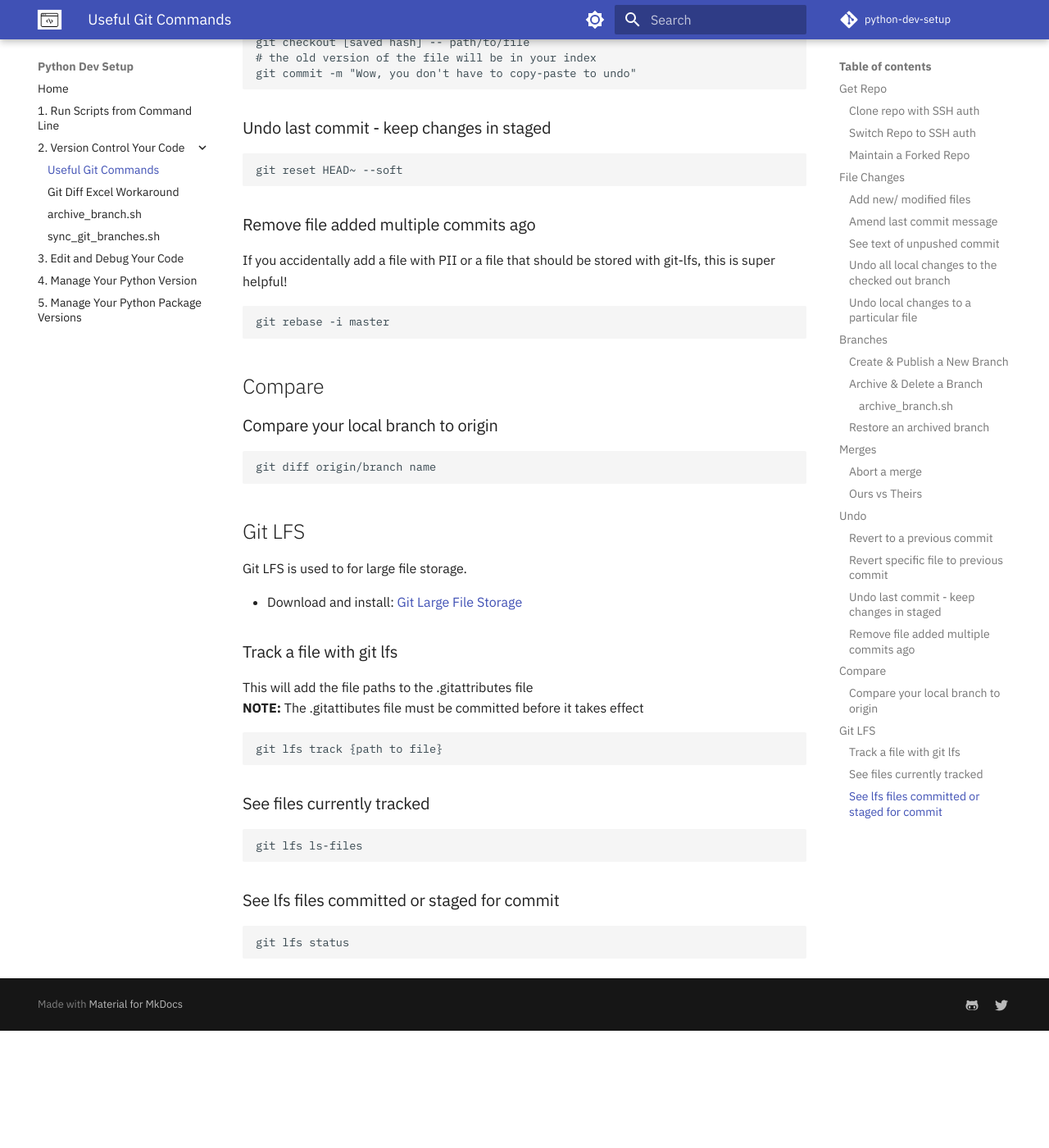
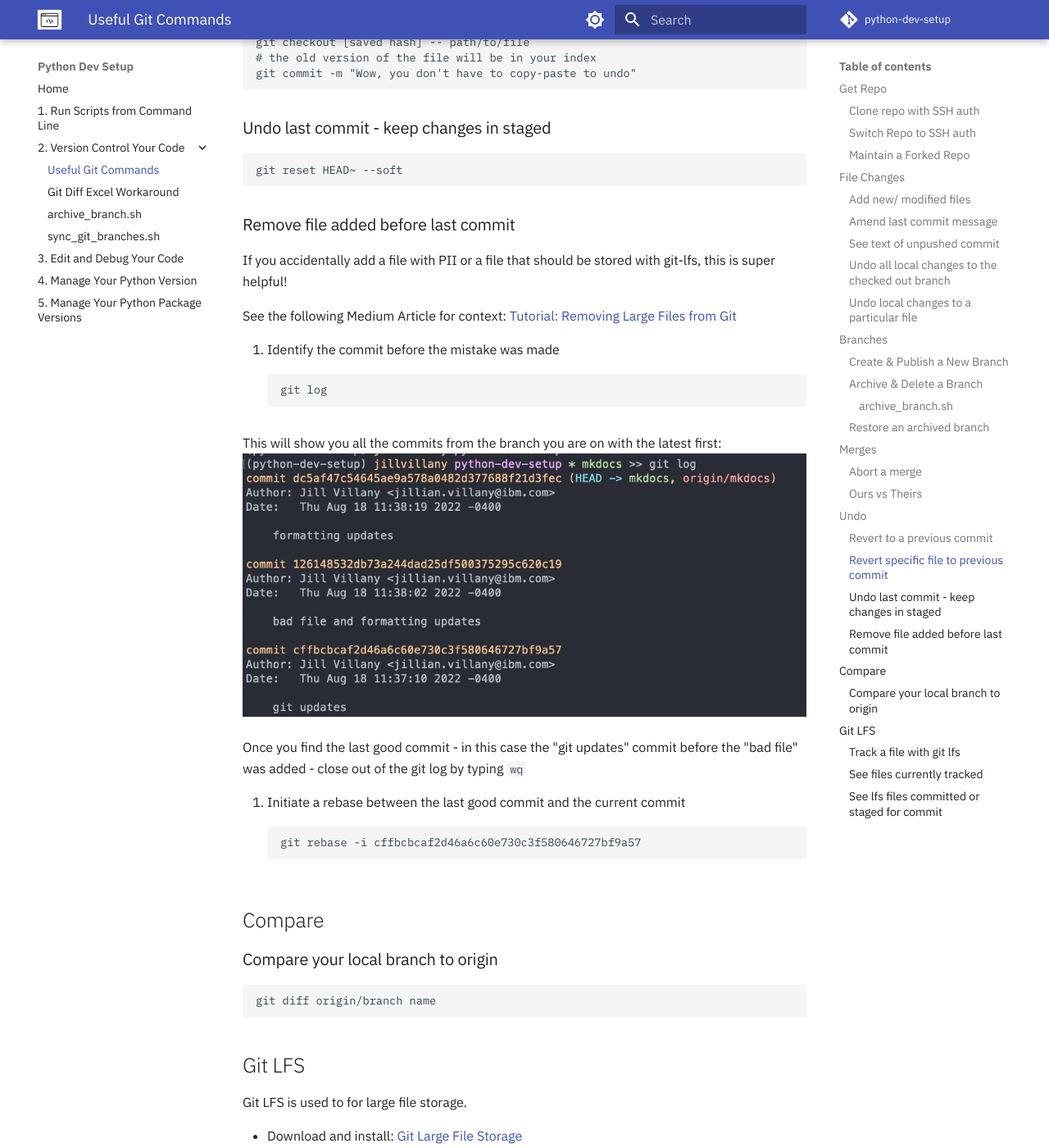
Before and after one commit to jillvillany/python-dev-setup, an MkDocs documentation site: the page built from docs/2-git_version_control/useful_git_commands.md, in a window 1280 px wide and 1400 px high, scrolled down 3797 px. Shown: the whole window at 82% size. Built offline with MkDocs 1.6.1 and Material for MkDocs 9.7.7, drawn with Linux system fonts in a browser that asks for light colours; comment, search, counter and statistics services are not loaded; before the commit the page ends 5054 px from its top, so only the background shows below that.

Commit message:
about to rebase

````diff
--- a/docs/2-git_version_control/useful_git_commands.md
+++ b/docs/2-git_version_control/useful_git_commands.md
@@ -135,12 +135,25 @@ git commit -m "Wow, you don't have to copy-paste to undo"
 git reset HEAD~ --soft
 ```
 
-### Remove file added multiple commits ago
+### Remove file added before last commit
 If you accidentally add a file with PII or a file that should be stored with git-lfs, this is super helpful!
+
+See the following Medium Article for context: [Tutorial: Removing Large Files from Git](https://medium.com/analytics-vidhya/tutorial-removing-large-files-from-git-78dbf4cf83a#:~:text=If%20the%20large%20file%20was,HEAD%20to%20edit%20the%20commit)
+
+1. Identify the commit before the mistake was made
 ```
-git rebase -i master
+git log
 ```
 
+This will show you all the commits from the branch you are on with the latest first:
+<img src="../../img/git-log.png">
+
+Once you find the last good commit - in this case the "git updates" commit before the "bad file" was added - close out of the git log by typing `wq`
+
+2. Initiate a rebase between the last good commit and the current commit
+```
+git rebase -i cffbcbcaf2d46a6c60e730c3f580646727bf9a57
+```
 
 ## Compare
 ### Compare your local branch to origin
````
Also changed, not shown: docs/img/git-log.png (added).
